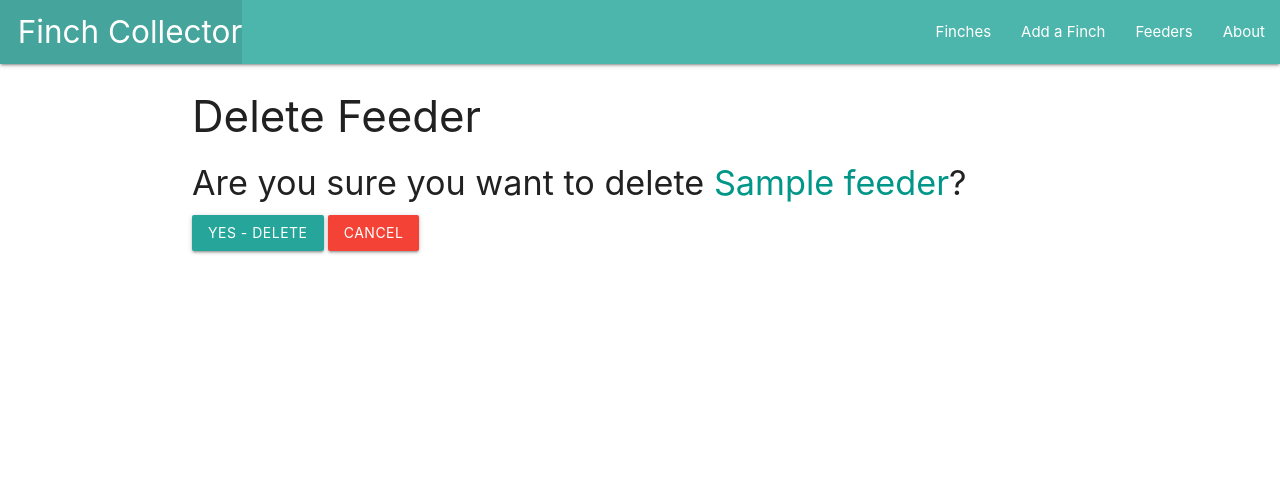
After one commit to BeccaK8/finch-collector, a Django app: page /feeders/1/delete in a window 1280 px wide. The commit adds this page. Shown: the top 491 px of the page. Run offline with Django 5.2, Linux system fonts and the light colour scheme; tables that the repository leaves empty hold one stand-in row (values such as "Sample post").

Commit message:
add delete feeder view url and template

```diff
--- a/main_app/templates/feeders/detail.html
+++ b/main_app/templates/feeders/detail.html
@@ -12,7 +12,7 @@
         </div>
         <div class="card-action">
             <a href="{% url 'feeders_update' feeder.id %}" class="teal-text darken-4">Update</a>
-            <a href="" class="teal-text darken-4">Delete</a>
+            <a href="{% url 'feeders_delete' feeder.id %}" class="teal-text darken-4">Delete</a>
         </div>
     </div>
 
--- /dev/null
+++ b/main_app/templates/main_app/feeder_confirm_delete.html
@@ -0,0 +1,14 @@
+{% extends 'base.html' %}
+{% block content %}
+
+    <h3>Delete Feeder</h3>
+
+    <h4>Are you sure you want to delete <span class="teal-text">{{ object.name }}</span>?</h4>
+
+    <form action="" method="POST">
+        {% csrf_token %}
+        <input type="submit" value="Yes - Delete" class="btn">
+        <a href="{% url 'feeder_detail' object.id %}" class="btn red">Cancel</a>
+    </form>
+
+{% endblock %}
--- a/main_app/urls.py
+++ b/main_app/urls.py
@@ -15,5 +15,6 @@ urlpatterns = [
     path('feeders/', views.FeederList.as_view(), name='feeders_index'),
     path('feeders/create/', views.FeederCreate.as_view(), name='feeders_create'),
     path('feeders/<int:pk>/update', views.FeederUpdate.as_view(), name='feeders_update'),
+    path('feeders/<int:pk>/delete', views.FeederDelete.as_view(), name='feeders_delete'),
     path('feeders/<int:pk>/', views.FeederDetail.as_view(), name='feeder_detail'),
 ]
--- a/main_app/views.py
+++ b/main_app/views.py
@@ -94,3 +94,6 @@ class FeederUpdate(UpdateView):
     fields = [ 'name', 'location', 'food_type' ]
 
 # Feeder Delete
+class FeederDelete(DeleteView):
+    model = Feeder
+    success_url = '/feeders'
```
